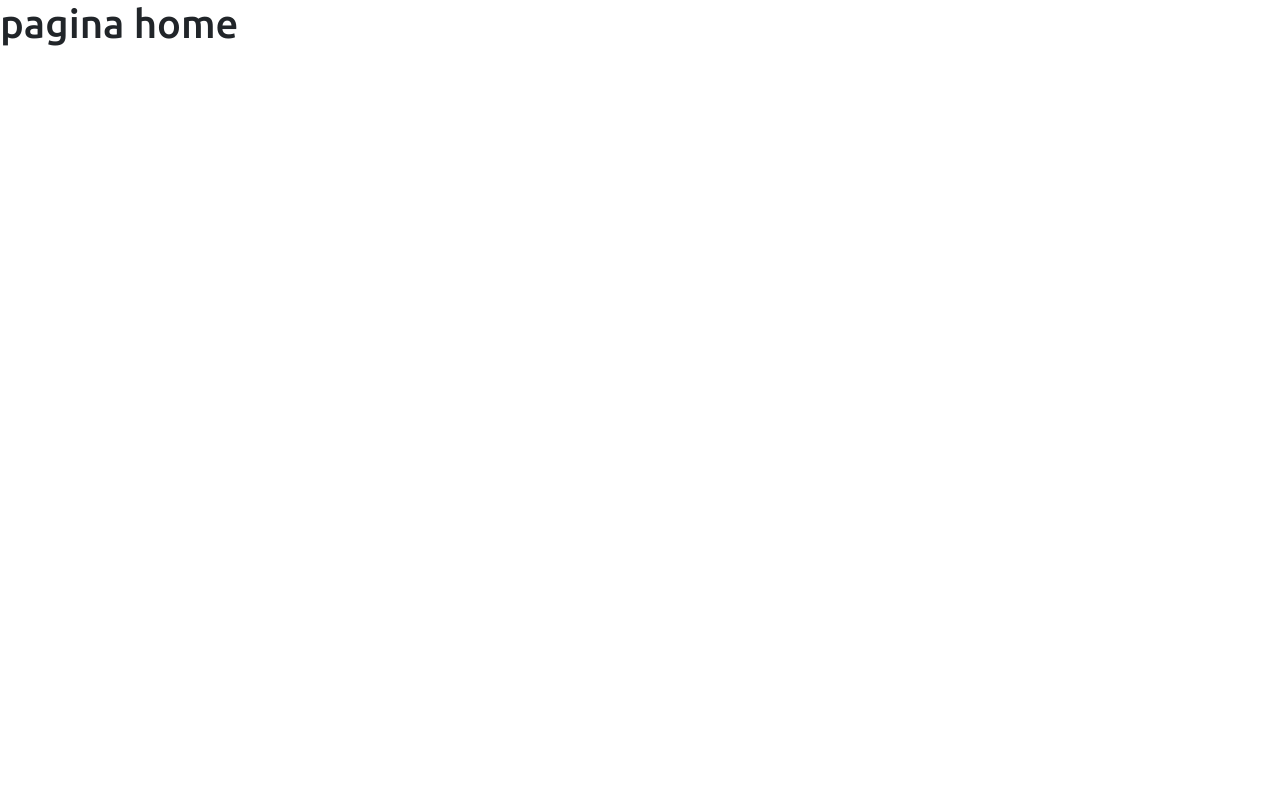
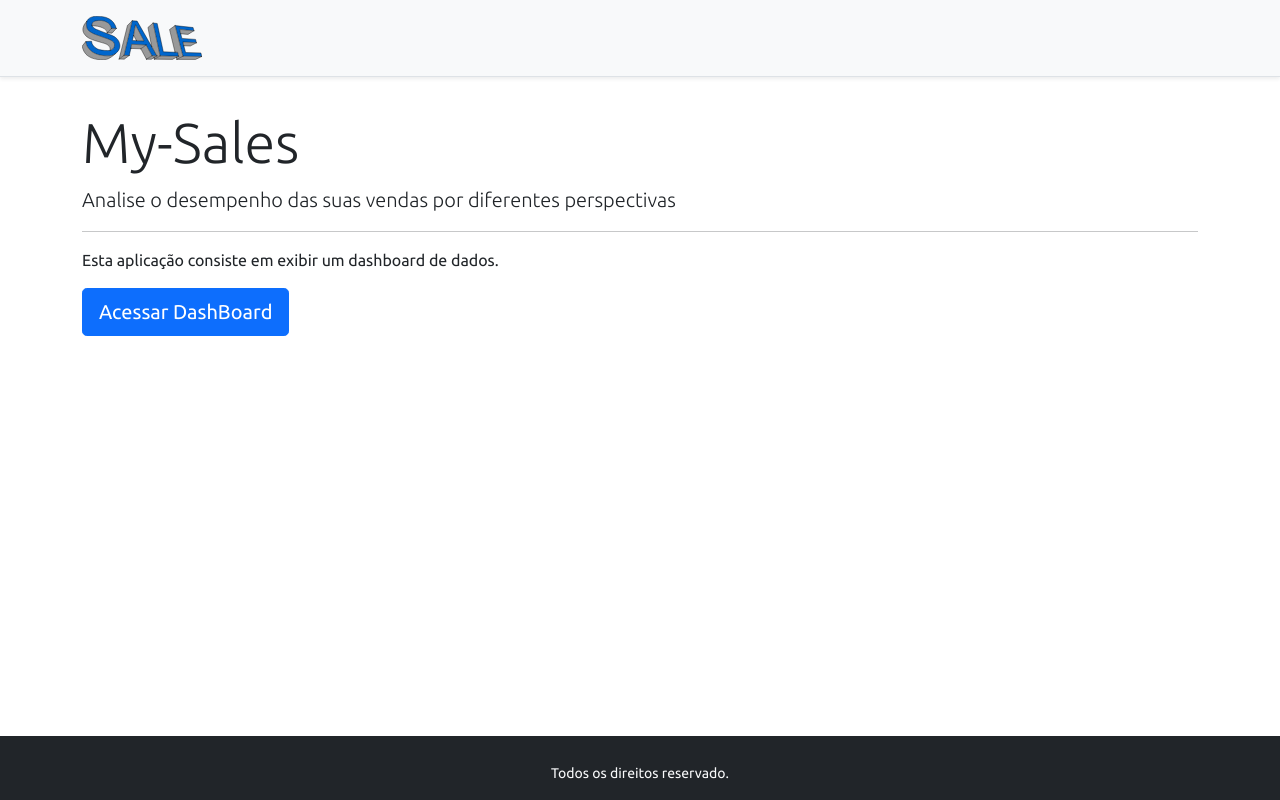
Before and after one commit to alanjsantos/my-sale-front-end, a React (Create React App) app: page / in a window 1280 px wide. Built offline with nearby package versions, Linux system fonts and the light colour scheme.

Commit message:
Home, nevagation

```diff
--- a/src/components/NavBar/index.tsx
+++ b/src/components/NavBar/index.tsx
@@ -1,11 +1,14 @@
 import ImgDsDark from "assets/img/sale.svg";
+import { Link } from "react-router-dom";
 
 function NavBar() {
   return (
     <div className="d-flex flex-column flex-md-row align-items-center p-3 px-md-4 mb-3 bg-light border-bottom shadow-sm">
       <div className="container">
         <nav className="my-2 my-md-0 mr-md-3">
-          <img src={ImgDsDark} alt="DevSuperior" width="120" />
+          <Link to="/">
+            <img src={ImgDsDark} alt="DevSuperior" width="120" />
+          </Link>
         </nav>
       </div>
     </div>
--- a/src/pages/Home/index.tsx
+++ b/src/pages/Home/index.tsx
@@ -1,8 +1,26 @@
+import Footer from "components/Footer";
+import NavBar from "components/NavBar";
+import { Link } from "react-router-dom";
+
 function Home() {
   return (
-    <div>
-      <h1>pagina home</h1>
-    </div>
+    <>
+      <NavBar />
+      <div className="container py-3">
+        <div className="jumbotron">
+          <h1 className="display-4">My-Sales</h1>
+          <p className="lead">
+            Analise o desempenho das suas vendas por diferentes perspectivas
+          </p>
+          <hr />
+          <p>Esta aplicação consiste em exibir um dashboard de dados.</p>
+          <Link className="btn btn-primary btn-lg" to="/dashboard">
+            Acessar DashBoard
+          </Link>
+        </div>
+      </div>
+      <Footer />
+    </>
   );
 }
 
```
